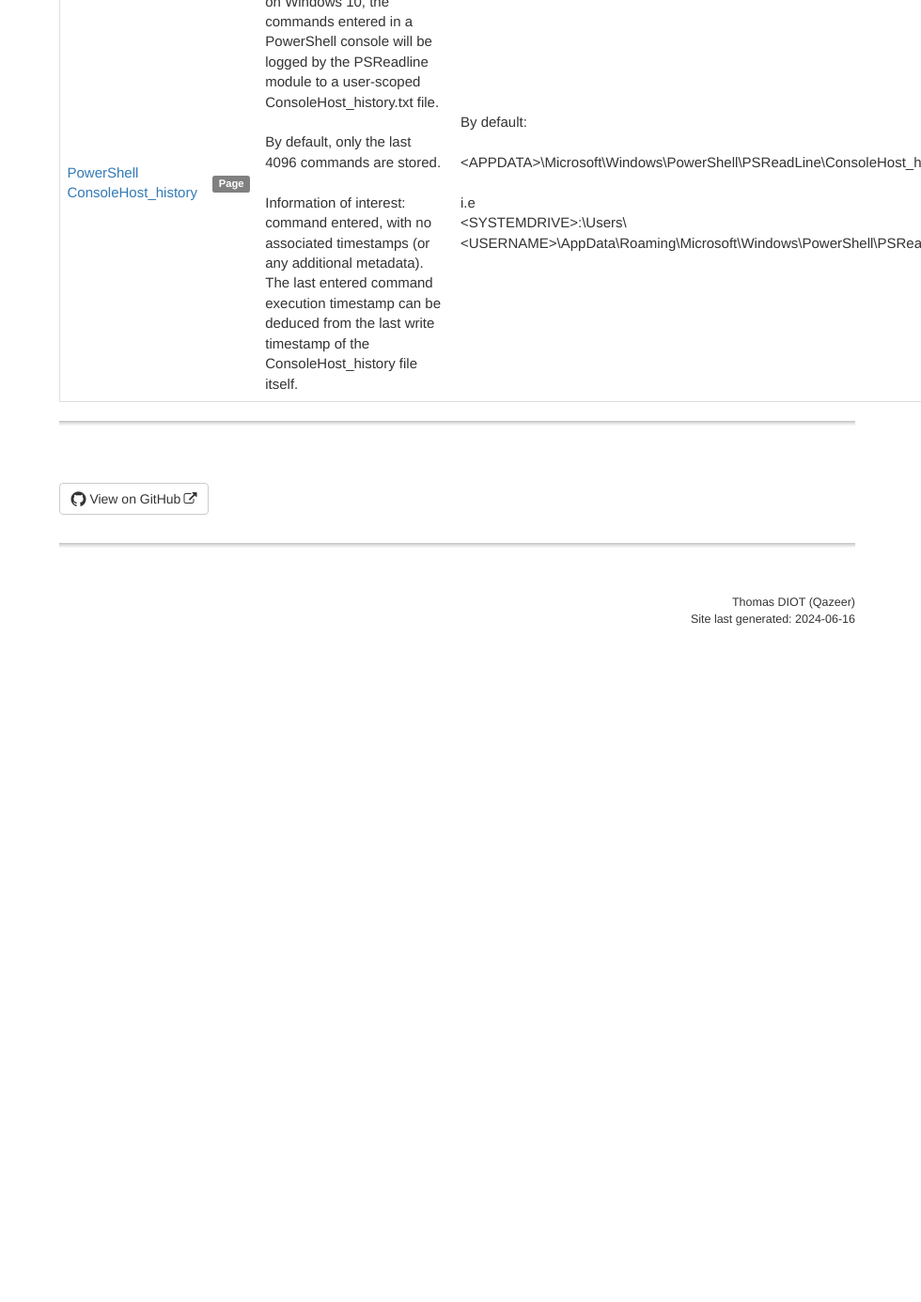
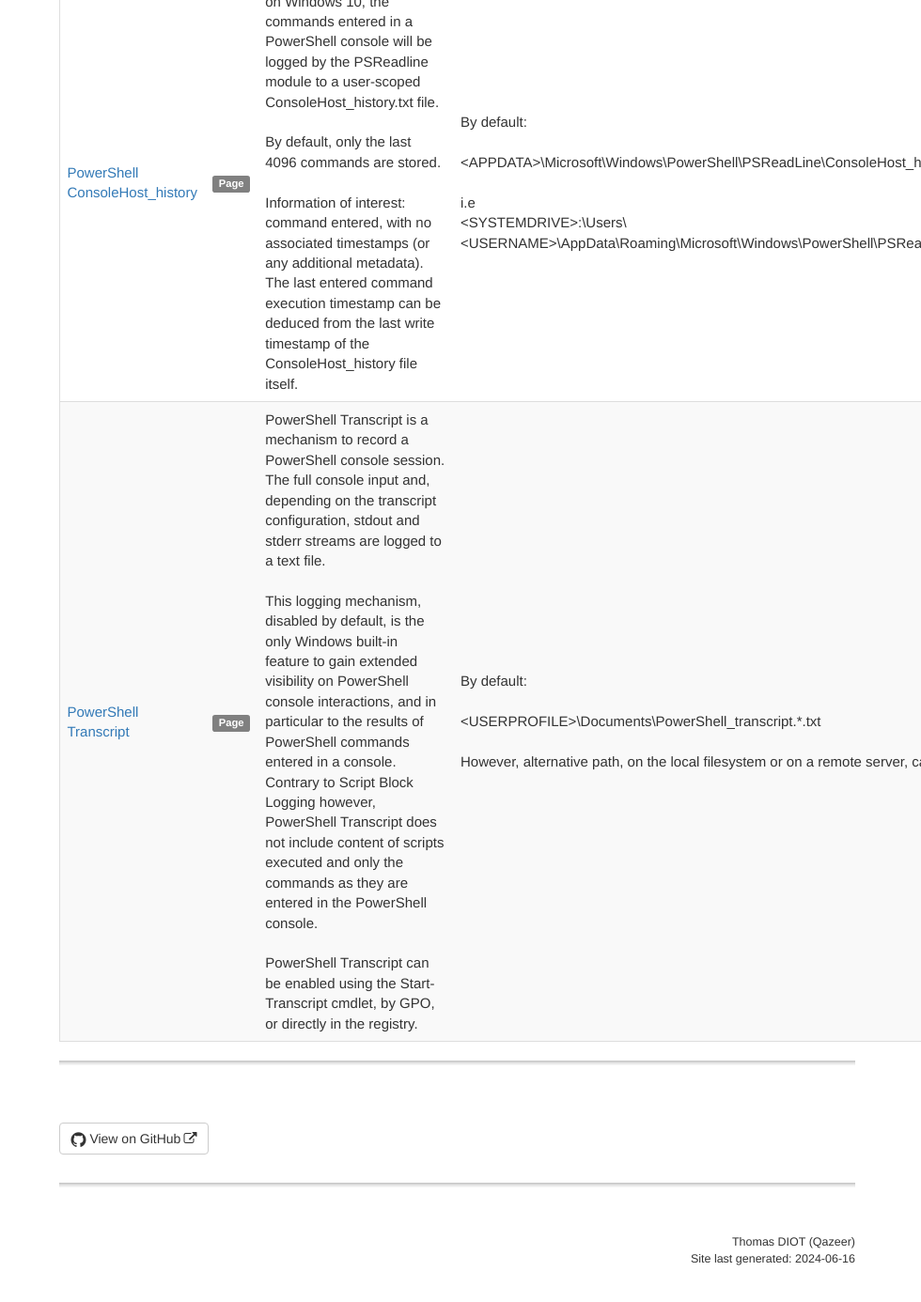
Before and after one commit to Qazeer/artefacts.help, a Jekyll site: the page built from pages/tags/tag_windows_powershell_activity.md, in a window 1280 px wide and 1400 px high, scrolled down 1404 px. Shown: the top 1386 px of the window at 94% size, without its empty margins (300-1280 px from the left). Built offline with Jekyll 4.4.1, drawn with Linux system fonts in a browser that asks for light colours; comment, search, counter and statistics services are not loaded; before the commit the page ends 2123 px from its top, so only the background shows below that; part of the change alters nothing that is shown.

Commit message:
[Artefact] Windows PowerShell Transcript - init

````diff
--- a/_data/sidebars/sidebar.yml
+++ b/_data/sidebars/sidebar.yml
@@ -377,6 +377,10 @@
 
     - title: PowerShell ConsoleHost_history
       url: /windows_powershell_consolehost_history.html
+      output: web
+
+    - title: PowerShell Transcript
+      url: /windows_powershell_transcript.html
       output: web
 
     - title: Prefetch
--- /dev/null
+++ b/pages/windows/powershell_transcript.md
@@ -0,0 +1,140 @@
+---
+title: PowerShell Transcript
+summary: 'PowerShell Transcript is a mechanism to record a PowerShell console session. The full console input and, depending on the transcript configuration, stdout and stderr streams are logged to a text file.\n\n This logging mechanism, disabled by default, is the only Windows built-in feature to gain extended visibility on PowerShell console interactions, and in particular to the results of PowerShell commands entered in a console. Contrary to Script Block Logging however, PowerShell Transcript does not include content of scripts executed and only the commands as they are entered in the PowerShell console.\n\n PowerShell Transcript can be enabled using the Start-Transcript cmdlet, by GPO, or directly in the registry.'
+keywords: PowerShell, Transcripts
+tags:
+  - windows_program_execution
+  - windows_powershell_activity
+default_location: 'By default:\n\n<USERPROFILE>\Documents\PowerShell_transcript.*.txt\n\nHowever, alternative path, on the local filesystem or
+on a remote server, can be specified.'
+last_updated: 2024-06-14
+sidebar: sidebar
+permalink: windows_powershell_transcript.html
+folder: windows
+---
+
+### Overview
+
+`PowerShell Transcript` is a mechanism to record a `PowerShell` console
+session. The full console input and, depending on the transcript configuration,
+`stdout` and `stderr` streams are logged to a text file. This logging
+mechanism, disabled by default, is the only Windows built-in feature to gain
+extended visibility on `PowerShell` console interactions, and in particular to
+the results of `PowerShell` commands entered in a console.
+
+Contrary to `Script Block Logging` however, `PowerShell Transcript` does not
+include content of scripts executed and only the commands as they are entered /
+typed in the `PowerShell` console (and thus potentially obfuscated).
+
+`PowerShell Transcript` is available from `PowerShell 2.0` and onward, with
+a different default file naming convention starting with `PowerShell 5.0`:
+
+  - Before `PowerShell 5.0`: `PowerShell_transcript.YYYYMMDDHHmmss.txt`, with
+    the timestamp being in the system local timezone.
+
+  - Starting with `PowerShell 5.0`:
+    `PowerShell_transcript.<HOSTNAME>.<8_RANDOM_CHAR>.YYYYMMDDHHmmss.txt`
+    (with the timestamp also in the system local timezone).
+
+By default, `PowerShell Transcript` logs will be located directly under
+a user's `Documents` folder (`<USERPROFILE>\Documents`), with one file per
+"transcripted" console session. An alternative path, on the local filesystem or
+on a remote server, can be specified. A number of known paths are referenced in
+the [`KAPE` target `PowerShellTranscripts`](https://github.com/EricZimmerman/KapeFiles/blob/master/Targets/Windows/PowerShellTranscripts.tkape).
+
+#### Enabling PowerShell Transcript
+
+`PowerShell Transcript` can be enabled in a number of ways. By default, only
+the timestamps of the `PowerShell` session start and end are logged and an
+additional configuration is required to log the timestamp of each command
+execution.
+
+  - For the current `PowerShell` console session, using the `Start-Transcript`
+    cmdlet. The `IncludeInvocationHeader` switch toggles the logging of command
+    execution timestamps. This cmdlet can be added to a user
+    `PowerShell profile` to be automatically executed upon new `PowerShell`
+    session. The `PowerShell profile` can however be trivially bypassed by
+    launching a session with out loading the profile
+    (`powershell.exe –NoProfile`).
+
+  - Through `Group Policy`: Computer configuration -> Polices -> Administrative
+    Templates -> Windows Components -> Windows PowerShell ->
+    "Turn on PowerShell Transcription". As stated in the `GPO` setting, this is
+    equivalent of calling the `Start-Transcript` cmdlet for every `PowerShell`
+    session. The "Include invocation headers" checkbox determine, similarly to
+    the `IncludeInvocationHeader` switch, wether execution timestamps should be
+    logged for each command.
+
+  - Directly through the registry, by setting the values,
+    under `HKLM\SOFTWARE\Policies\Microsoft\Windows\PowerShell\Transcription`,
+    `EnableTranscripting` to `0x1` and `EnableInvocationHeader` to `0x1` (to
+    enable commands timestamps). While supporting the `Start-Transcript`
+    cmdlet, `PowerShell core` does not however appear to take into account
+    these values.
+
+### Information of interest
+
+Each `PowerShell Transcript` is associated with a `PowerShell` session and
+include:
+
+  - The user associated with the session.
+
+  - The timestamps of the session start and finish (once the session is
+    closed).
+
+  - The `Process ID (PID)` of the `PowerShell` process linked to the session.
+
+  - The `PowerShell` edition (`desktop`, `core`) and version used.
+
+  - Each commands entered / typed in the session, their working directory (as
+    the `PowerSehll` prompt is logged as well), and their respective `stdout`
+    and `stderr` outputs.
+
+  - [If enabled](#enabling-powershell-transcript), the timestamp of each
+    command execution, in `YYYYMMDDHHmmss` format and in the system local
+    timezone.
+
+Example of a `PowerShell Transcript` log file (with command execution
+timestamps) `PowerShell_transcript.HOSTNAME.AZCz+5lm.20240615001946.txt`:
+
+```
+**********************
+Windows PowerShell transcript start
+Start time: 20240615001946
+Username: HOSTNAME\USERNAME
+RunAs User: HOSTNAME\USERNAME
+Configuration Name:
+Machine: HOSTNAME (Microsoft Windows NT 10.0.22631.0)
+Host Application: C:\WINDOWS\System32\WindowsPowerShell\v1.0\powershell.exe
+Process ID: 26208
+PSVersion: 5.1.22621.2506
+PSEdition: Desktop
+PSCompatibleVersions: 1.0, 2.0, 3.0, 4.0, 5.0, 5.1.22621.2506
+BuildVersion: 10.0.22621.2506
+CLRVersion: 4.0.30319.42000
+WSManStackVersion: 3.0
+PSRemotingProtocolVersion: 2.3
+SerializationVersion: 1.1.0.1
+**********************
+**********************
+Command start time: 20240615001949
+**********************
+PS C:\Users\USERNAME> whoami
+HOSTNAME\USERNAME
+**********************
+Command start time: 20240615002105
+**********************
+PS C:\Users\USERNAME> exit
+**********************
+Windows PowerShell transcript end
+End time: 20240615002105
+**********************
+```
+
+### References
+
+  - [Microsoft - Start-Transcript](https://learn.microsoft.com/en-us/powershell/module/microsoft.powershell.host/start-transcript)
+
+  - [IT-CONNECT - PowerShell : activer la journalisation des commandes et scripts](https://www.it-connect.fr/powershell-activer-la-journalisation-des-commandes-et-scripts/)
+
+  - [STIG Viewer - PowerShell Transcription must be enabled on Windows 10](https://www.stigviewer.com/stig/windows_10/2021-03-10/finding/V-230220)
````
